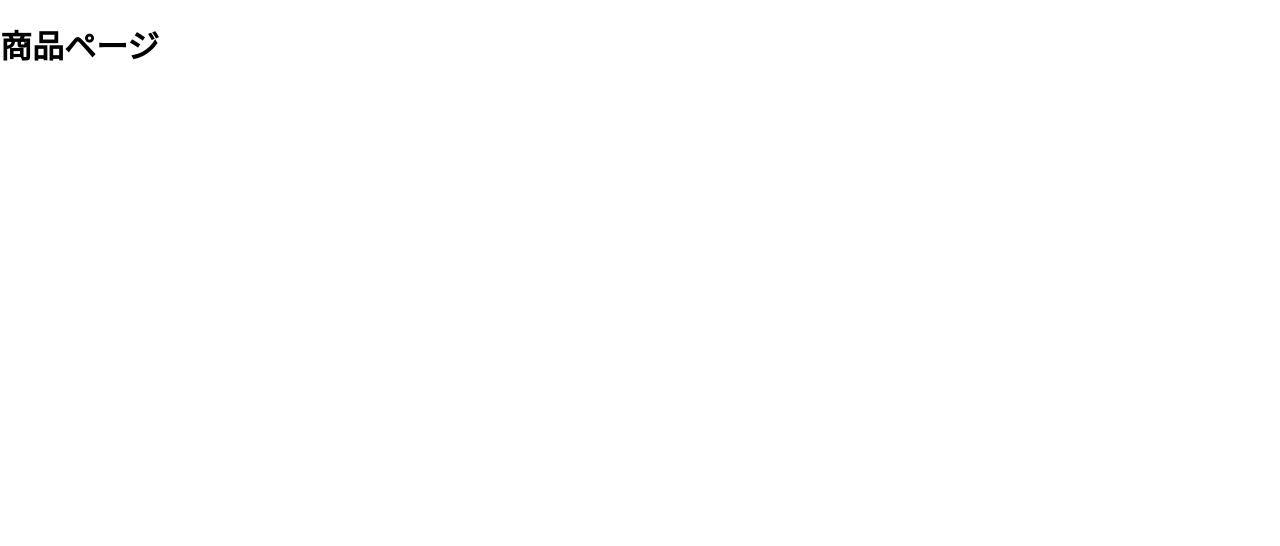
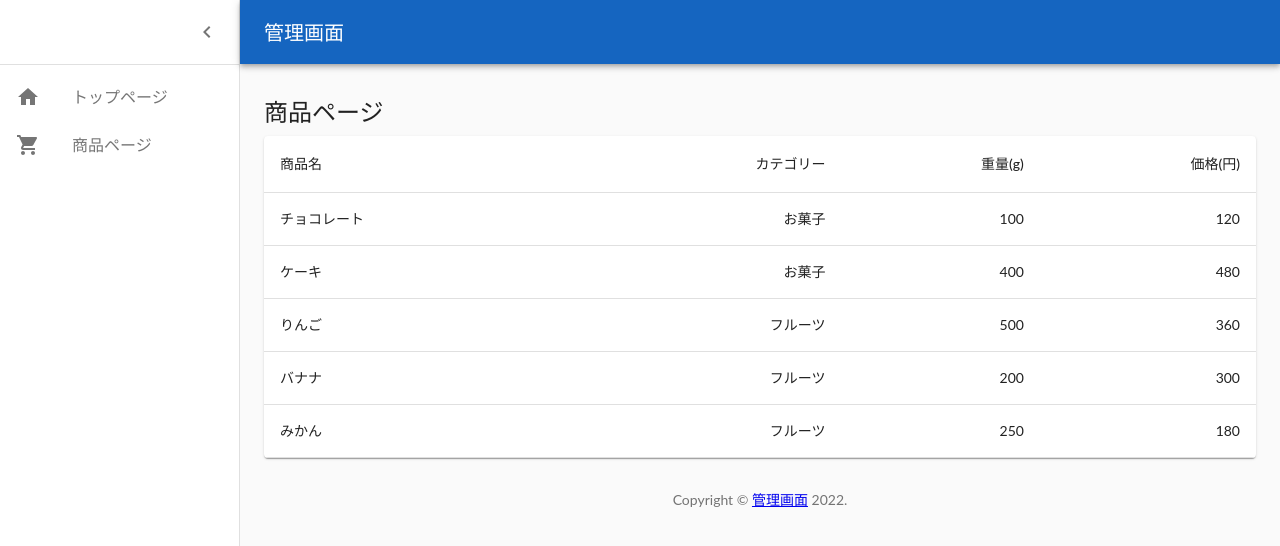
Before and after one commit to ntltss/book-management, a React (Create React App) app: page /products in a window 1280 px wide. Shown: the top 546 px of the page. Built offline with nearby package versions, Linux system fonts and the light colour scheme.

Commit message:
管理画面のモック作成完了直後

```diff
--- a/src/components/pages/HomePage.js
+++ b/src/components/pages/HomePage.js
@@ -1,7 +1,12 @@
 import React from "react";
+import GenericTemplate from "../templates/GenericTemplate";
 
 function HomePage() {
-  return <h1>トップページ</h1>;
+  return (
+    <GenericTemplate title="トップページ">
+      <>トップページ内容</>
+    </GenericTemplate>
+  );
 }
 
 export default HomePage;
--- a/src/components/pages/ProductPage.js
+++ b/src/components/pages/ProductPage.js
@@ -1,8 +1,63 @@
 import React from "react";
+import GenericTemplate from "../templates/GenericTemplate";
+import { makeStyles } from "@material-ui/core/styles";
+import Table from "@material-ui/core/Table";
+import TableBody from "@material-ui/core/TableBody";
+import TableCell from "@material-ui/core/TableCell";
+import TableContainer from "@material-ui/core/TableContainer";
+import TableHead from "@material-ui/core/TableHead";
+import TableRow from "@material-ui/core/TableRow";
+import Paper from "@material-ui/core/Paper";
+
+const createData = (name, category, weight, price) => {
+  return { name, category, weight, price };
+};
+
+const rows = [
+  createData("チョコレート", "お菓子", 100, 120),
+  createData("ケーキ", "お菓子", 400, 480),
+  createData("りんご", "フルーツ", 500, 360),
+  createData("バナナ", "フルーツ", 200, 300),
+  createData("みかん", "フルーツ", 250, 180),
+];
+
+const useStyles = makeStyles({
+  table: {
+    minWidth: 650,
+  },
+});
 
 function ProductPage() {
-  console.log("test");
-  return <h1>商品ページ</h1>;
+  const classes = useStyles();
+
+  return (
+    <GenericTemplate title="商品ページ">
+      <TableContainer component={Paper}>
+        <Table className={classes.table} aria-label="simple table">
+          <TableHead>
+            <TableRow>
+              <TableCell>商品名</TableCell>
+              <TableCell align="right">カテゴリー</TableCell>
+              <TableCell align="right">重量(g)</TableCell>
+              <TableCell align="right">価格(円)</TableCell>
+            </TableRow>
+          </TableHead>
+          <TableBody>
+            {rows.map((row) => (
+              <TableRow key={row.name}>
+                <TableCell component="th" scope="row">
+                  {row.name}
+                </TableCell>
+                <TableCell align="right">{row.category}</TableCell>
+                <TableCell align="right">{row.weight}</TableCell>
+                <TableCell align="right">{row.price}</TableCell>
+              </TableRow>
+            ))}
+          </TableBody>
+        </Table>
+      </TableContainer>
+    </GenericTemplate>
+  );
 }
 
 export default ProductPage;
--- /dev/null
+++ b/src/components/templates/GenericTemplate.js
@@ -0,0 +1,246 @@
+import React from "react";
+import clsx from "clsx";
+import { createMuiTheme } from "@material-ui/core/styles";
+import * as colors from "@material-ui/core/colors";
+import { makeStyles, createStyles, Theme } from "@material-ui/core/styles";
+import { ThemeProvider } from "@material-ui/styles";
+import CssBaseline from "@material-ui/core/CssBaseline";
+import Drawer from "@material-ui/core/Drawer";
+import Box from "@material-ui/core/Box";
+import AppBar from "@material-ui/core/AppBar";
+import Toolbar from "@material-ui/core/Toolbar";
+import List from "@material-ui/core/List";
+import Typography from "@material-ui/core/Typography";
+import Divider from "@material-ui/core/Divider";
+import Container from "@material-ui/core/Container";
+import { Link } from "react-router-dom";
+import MenuIcon from "@material-ui/icons/Menu";
+import ChevronLeftIcon from "@material-ui/icons/ChevronLeft";
+import IconButton from "@material-ui/core/IconButton";
+import HomeIcon from "@material-ui/icons/Home";
+import ShoppingCartIcon from "@material-ui/icons/ShoppingCart";
+import ListItem from "@material-ui/core/ListItem";
+import ListItemIcon from "@material-ui/core/ListItemIcon";
+import ListItemText from "@material-ui/core/ListItemText";
+
+const drawerWidth = 240;
+
+const theme = createMuiTheme({
+  typography: {
+    fontFamily: [
+      "Noto Sans JP",
+      "Lato",
+      "游ゴシック Medium",
+      "游ゴシック体",
+      "Yu Gothic Medium",
+      "YuGothic",
+      "ヒラギノ角ゴ ProN",
+      "Hiragino Kaku Gothic ProN",
+      "メイリオ",
+      "Meiryo",
+      "ＭＳ Ｐゴシック",
+      "MS PGothic",
+      "sans-serif",
+    ].join(","),
+  },
+  palette: {
+    primary: { main: colors.blue[800] }, // テーマの色
+  },
+});
+
+const useStyles = makeStyles(() =>
+  createStyles({
+    root: {
+      display: "flex",
+    },
+    toolbar: {
+      paddingRight: 24,
+    },
+    toolbarIcon: {
+      display: "flex",
+      alignItems: "center",
+      justifyContent: "flex-end",
+      padding: "0 8px",
+      ...theme.mixins.toolbar,
+    },
+    appBar: {
+      zIndex: theme.zIndex.drawer + 1,
+      transition: theme.transitions.create(["width", "margin"], {
+        easing: theme.transitions.easing.sharp,
+        duration: theme.transitions.duration.leavingScreen,
+      }),
+    },
+    appBarShift: {
+      marginLeft: drawerWidth,
+      width: `calc(100% - ${drawerWidth}px)`,
+      transition: theme.transitions.create(["width", "margin"], {
+        easing: theme.transitions.easing.sharp,
+        duration: theme.transitions.duration.enteringScreen,
+      }),
+    },
+    menuButton: {
+      marginRight: 36,
+    },
+    menuButtonHidden: {
+      display: "none",
+    },
+    title: {
+      flexGrow: 1,
+    },
+    pageTitle: {
+      marginBottom: theme.spacing(1),
+    },
+    drawerPaper: {
+      position: "relative",
+      whiteSpace: "nowrap",
+      width: drawerWidth,
+      transition: theme.transitions.create("width", {
+        easing: theme.transitions.easing.sharp,
+        duration: theme.transitions.duration.enteringScreen,
+      }),
+    },
+    drawerPaperClose: {
+      overflowX: "hidden",
+      transition: theme.transitions.create("width", {
+        easing: theme.transitions.easing.sharp,
+        duration: theme.transitions.duration.leavingScreen,
+      }),
+      width: theme.spacing(7),
+      [theme.breakpoints.up("sm")]: {
+        width: theme.spacing(9),
+      },
+    },
+    appBarSpacer: theme.mixins.toolbar,
+    content: {
+      flexGrow: 1,
+      height: "100vh",
+      overflow: "auto",
+    },
+    container: {
+      paddingTop: theme.spacing(4),
+      paddingBottom: theme.spacing(4),
+    },
+    paper: {
+      padding: theme.spacing(2),
+      display: "flex",
+      overflow: "auto",
+      flexDirection: "column",
+    },
+    link: {
+      textDecoration: "none",
+      color: theme.palette.text.secondary,
+    },
+  })
+);
+
+const Copyright = () => {
+  return (
+    <Typography variant="body2" color="textSecondary" align="center">
+      {"Copyright © "}
+      <Link color="inherit" to="/">
+        管理画面
+      </Link>{" "}
+      {new Date().getFullYear()}
+      {"."}
+    </Typography>
+  );
+};
+
+const GenericTemplate = ({ children, title }) => {
+  const classes = useStyles();
+  const [open, setOpen] = React.useState(true);
+  const handleDrawerOpen = () => {
+    setOpen(true);
+  };
+  const handleDrawerClose = () => {
+    setOpen(false);
+  };
+
+  return (
+    <ThemeProvider theme={theme}>
+      <div className={classes.root}>
+        <CssBaseline />
+        <AppBar
+          position="absolute"
+          className={clsx(classes.appBar, open && classes.appBarShift)}
+        >
+          <Toolbar className={classes.toolbar}>
+            <IconButton
+              edge="start"
+              color="inherit"
+              aria-label="open drawer"
+              onClick={handleDrawerOpen}
+              className={clsx(
+                classes.menuButton,
+                open && classes.menuButtonHidden
+              )}
+            >
+              <MenuIcon />
+            </IconButton>
+            <Typography
+              component="h1"
+              variant="h6"
+              color="inherit"
+              noWrap
+              className={classes.title}
+            >
+              管理画面
+            </Typography>
+          </Toolbar>
+        </AppBar>
+        <Drawer
+          variant="permanent"
+          classes={{
+            paper: clsx(classes.drawerPaper, !open && classes.drawerPaperClose),
+          }}
+          open={open}
+        >
+          <div className={classes.toolbarIcon}>
+            <IconButton onClick={handleDrawerClose}>
+              <ChevronLeftIcon />
+            </IconButton>
+          </div>
+          <Divider />
+          <List>
+            <Link to="/" className={classes.link}>
+              <ListItem button>
+                <ListItemIcon>
+                  <HomeIcon />
+                </ListItemIcon>
+                <ListItemText primary="トップページ" />
+              </ListItem>
+            </Link>
+            <Link to="/products" className={classes.link}>
+              <ListItem button>
+                <ListItemIcon>
+                  <ShoppingCartIcon />
+                </ListItemIcon>
+                <ListItemText primary="商品ページ" />
+              </ListItem>
+            </Link>
+          </List>
+        </Drawer>
+        <main className={classes.content}>
+          <div className={classes.appBarSpacer} />
+          <Container maxWidth="lg" className={classes.container}>
+            <Typography
+              component="h2"
+              variant="h5"
+              color="inherit"
+              noWrap
+              className={classes.pageTitle}
+            >
+              {title}
+            </Typography>
+            {children}
+            <Box pt={4}>
+              <Copyright />
+            </Box>
+          </Container>
+        </main>
+      </div>
+    </ThemeProvider>
+  );
+};
+
+export default GenericTemplate;
```
